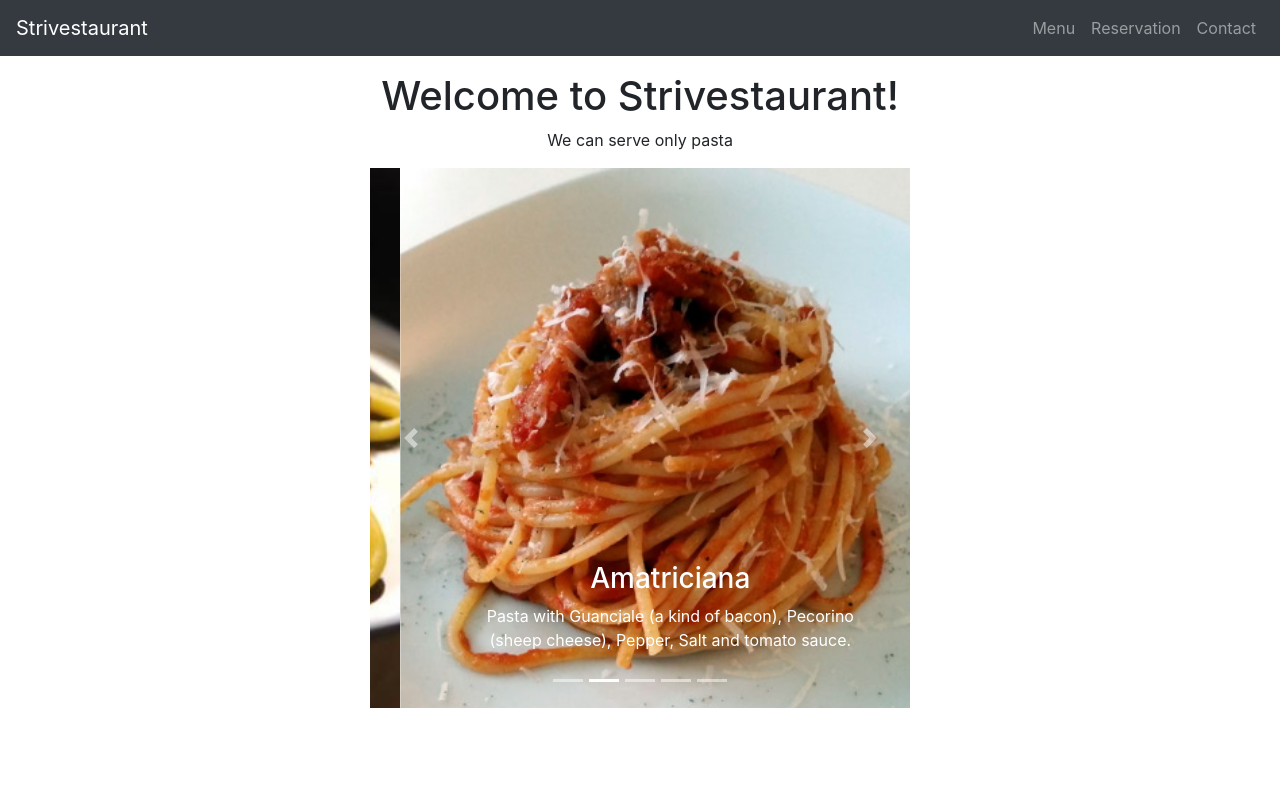
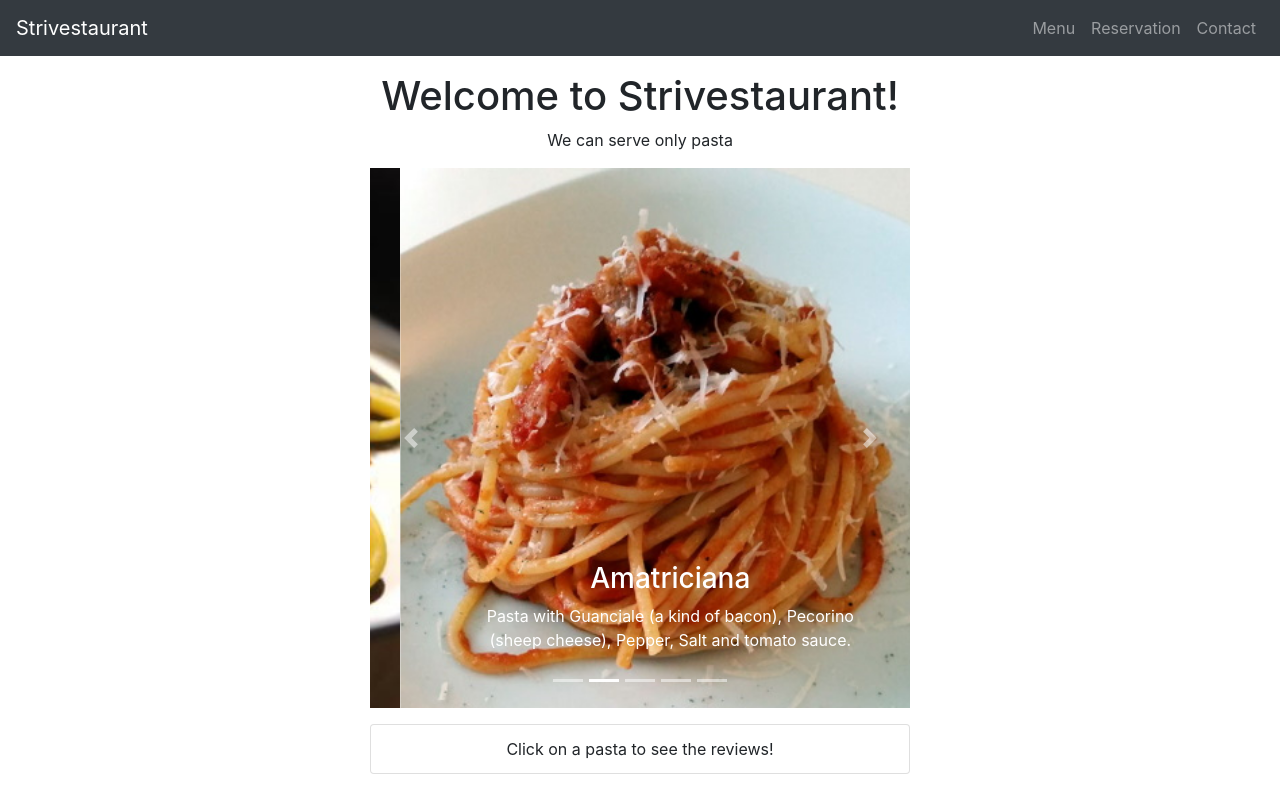
Before and after one commit to irvelervel/sep21-strivestaurant, a React (Create React App) app: page / in a window 1280 px wide. Built offline with nearby package versions, Linux system fonts and the light colour scheme.

Commit message:
Finishes the lecture

```diff
--- a/src/components/Home.jsx
+++ b/src/components/Home.jsx
@@ -1,11 +1,29 @@
-import { Carousel, Container, Col, Row } from 'react-bootstrap'
+import { Component } from 'react'
+import { Carousel, Container, Col, Row, ListGroup } from 'react-bootstrap'
 import items from '../data/menu.json'
 
-for (let i = 0; i < items.length; i++) {
+// now I want to generate dinamically a list of comments
+// the list should come from the last pasta slide I clicked on
+// the list of comments wil be shown below the carousel
+// for remembering which is the last pasta we clicked on we're gonna use the STATE
+// for having a state object in a React Component, we cannot use the functional shape
+// we have to convert the Home component from a function to a class
+// once you have a class component, you can create a state object!
 
+class Home extends Component {
+
+    state = {
+        // the state object is useful for keeping track of things,
+        // remembering properties until the tab is closed or the browser
+        // gets a refresh
+        selectedDish: null,
+        // strive: 'School',
+        // batch: 'web-sep21'
     }
 
-const Home = () => (
+    // write the only mandatory method in a class component
+    render() {
+        return (
             // <div className="container" />
             <Container>
                 {/* <div className="row" /> */}
@@ -26,6 +44,11 @@ const Home = () => (
                                             className="d-block w-100"
                                             src={pastaObject.image}
                                             alt="First slide"
+                                            onClick={() => this.setState(
+                                                {
+                                                    selectedDish: pastaObject
+                                                }
+                                            )}
                                         />
                                         <Carousel.Caption>
                                             <h3>{pastaObject.name}</h3>
@@ -38,7 +61,30 @@ const Home = () => (
                         </Carousel>
                     </Col>
                 </Row>
+                <Row className="mt-3 justify-content-center">
+                    <Col xs={12} md={6} className="text-center">
+                        <ListGroup>
+                            {
+                                // the && is a conditional rendering operator
+                                // is called SHORT CIRCUIT
+                                // if the section before the && is truthy, the second
+                                // half will be rendered
+                                // this.state.selectedDish && this.state.selectedDish.comments.map(c => (
+                                //     <ListGroup.Item key={c.id}>{c.comment}</ListGroup.Item>
+                                // ))
+
+                                // otherwise, if you want to provide 2 different outputs, you can
+                                // use the good & ol' ternary operator
+                                this.state.selectedDish ? this.state.selectedDish.comments.map(c => (
+                                    <ListGroup.Item key={c.id}>{c.comment}</ListGroup.Item>
+                                )) : <ListGroup.Item>Click on a pasta to see the reviews!</ListGroup.Item>
+                            }
+                        </ListGroup>
+                    </Col>
+                </Row>
             </Container>
         )
+    }
+}
 
 export default Home
```
Lines whose indentation alone changed are shown as unchanged.
